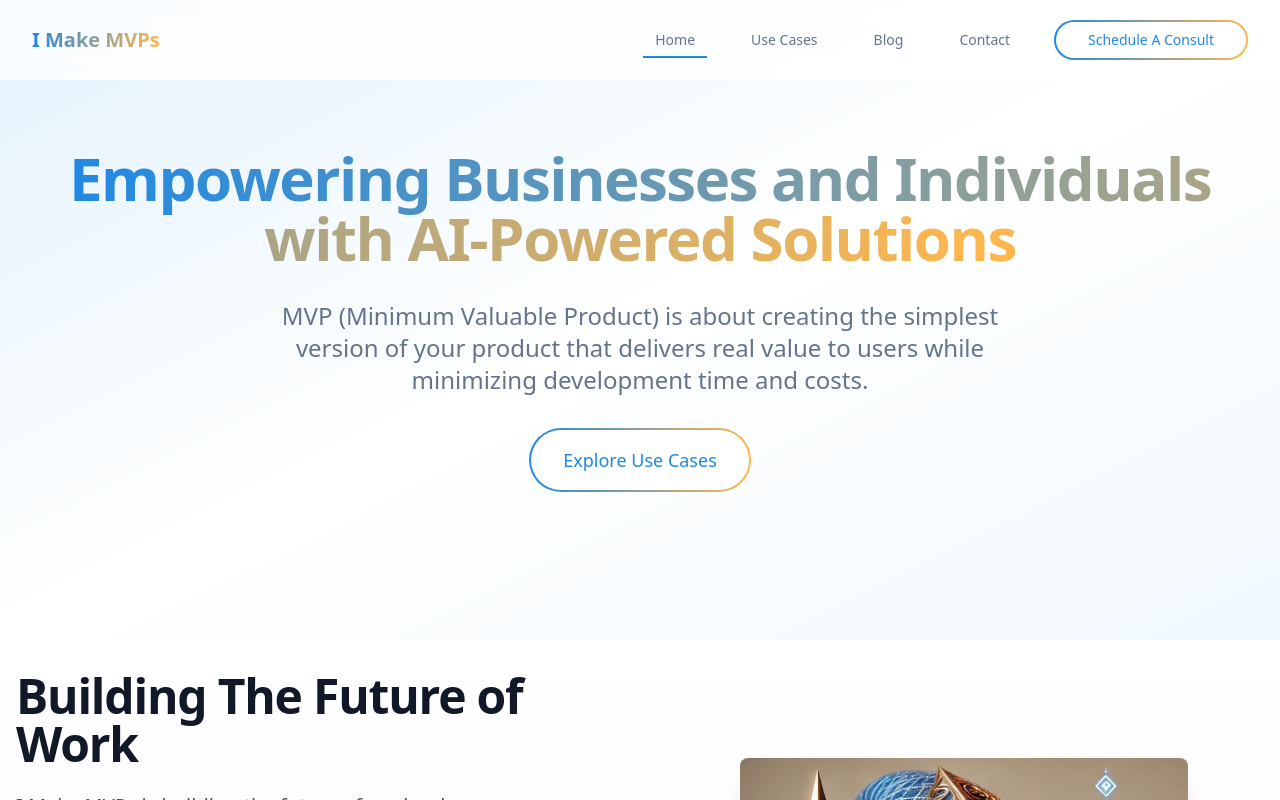
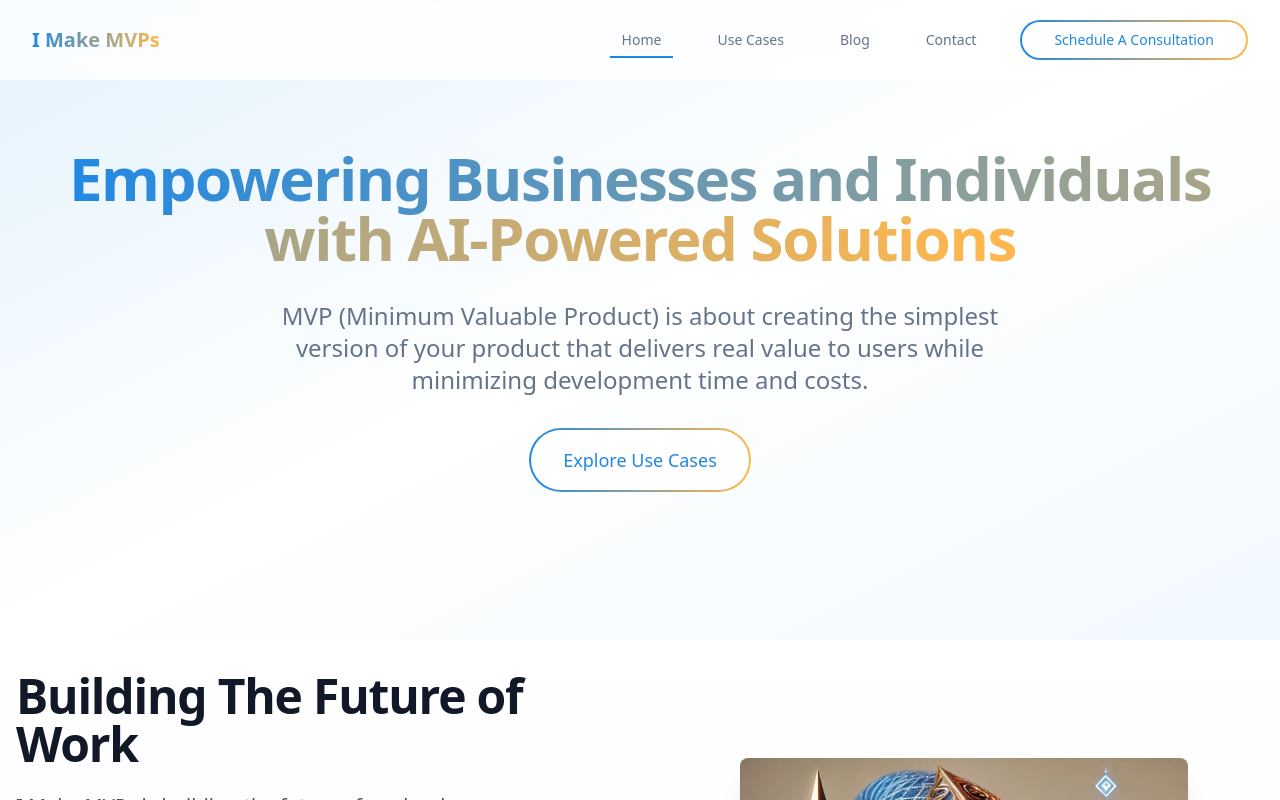
Before and after one commit to Samspeare/imakemvps.com, a React (Vite) app: page / in a window 1280 px wide. Shown: the top 800 px of the page. Built offline with nearby package versions, Linux system fonts and the light colour scheme.

Commit message:
Rename button text to "Schedule A Consultation"
Updated the button text in the relevant component to reflect the new label "Schedule A Consultation" for better clarity and user experience.
[skip gpt_engineer]

```diff
--- a/src/components/Navbar.tsx
+++ b/src/components/Navbar.tsx
@@ -135,7 +135,7 @@ const Navbar = () => {
                   <div className="relative p-[2px] overflow-hidden rounded-full group">
                     <div className="absolute inset-0 bg-gradient-to-r from-primary via-secondary to-primary animate-magical-gradient bg-[length:200%_auto]"></div>
                     <button className="relative px-8 py-2 rounded-full bg-background text-primary hover:text-primary-dark font-medium text-sm transition-colors duration-200">
-                      Schedule A Consult
+                      Schedule A Consultation
                     </button>
                   </div>
                 </Link>
```
